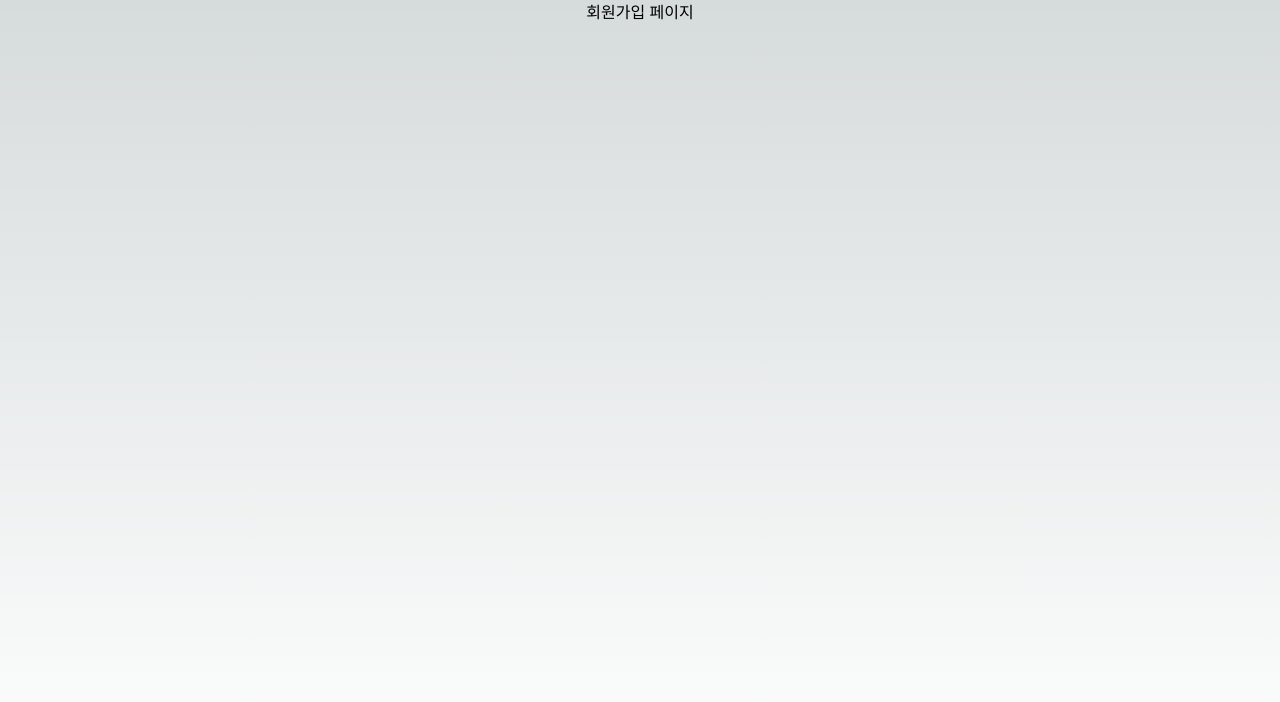
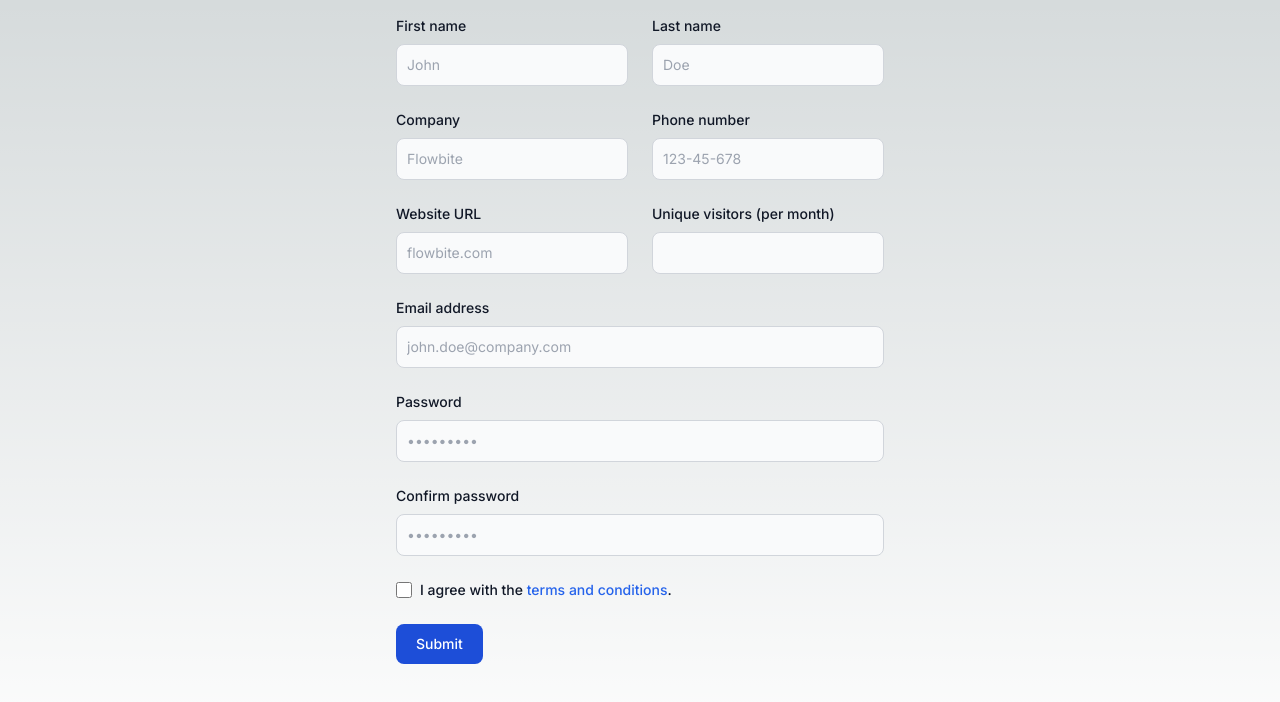
Before and after one commit to reach0908/sprint-site, a Next.js app: page /signup in a window 1280 px wide. Shown: the top 702 px of the page. Built offline with nearby package versions, Linux system fonts and the light colour scheme.

Commit message:
feat(login): 회원가입, 로그인 컴포넌트 개발

```diff
--- a/src/app/layout.tsx
+++ b/src/app/layout.tsx
@@ -16,7 +16,7 @@
 	return (
 		<html lang="en">
 			<body className={inter.className}>
-				<div className="container mx-auto flex h-screen justify-center">
+				<div className="container flex h-screen justify-center p-4">
 					{children}
 				</div>
 			</body>
--- a/src/app/login/page.tsx
+++ b/src/app/login/page.tsx
@@ -3,8 +3,86 @@
 
 export default function Login() {
 	return (
-		<div>
-			<Card>로그인 페이지</Card>
+		<div className="flex w-full items-center justify-center">
+			<div className="w-full max-w-sm rounded-lg border border-gray-200 bg-white p-4 shadow dark:border-gray-700 dark:bg-gray-800">
+				<form className="space-y-6" action="#">
+					<h5 className="text-xl font-medium text-gray-900 dark:text-white">
+						Sign in to our plathtmlForm
+					</h5>
+					<div>
+						<label
+							htmlFor="email"
+							className="mb-2 block text-sm font-medium text-gray-900 dark:text-white"
+						>
+							Your email
+						</label>
+						<input
+							type="email"
+							name="email"
+							id="email"
+							className="block w-full rounded-lg border border-gray-300 bg-gray-50 p-2.5 text-sm text-gray-900 focus:border-blue-500 focus:ring-blue-500 dark:border-gray-500 dark:bg-gray-600 dark:text-white dark:placeholder-gray-400"
+							placeholder="name@company.com"
+							required
+						/>
+					</div>
+					<div>
+						<label
+							htmlFor="password"
+							className="mb-2 block text-sm font-medium text-gray-900 dark:text-white"
+						>
+							Your password
+						</label>
+						<input
+							type="password"
+							name="password"
+							id="password"
+							placeholder="••••••••"
+							className="block w-full rounded-lg border border-gray-300 bg-gray-50 p-2.5 text-sm text-gray-900 focus:border-blue-500 focus:ring-blue-500 dark:border-gray-500 dark:bg-gray-600 dark:text-white dark:placeholder-gray-400"
+							required
+						/>
+					</div>
+					<div className="flex items-start">
+						<div className="flex items-start">
+							<div className="flex h-5 items-center">
+								<input
+									id="remember"
+									type="checkbox"
+									value=""
+									className="focus:ring-3 h-4 w-4 rounded border border-gray-300 bg-gray-50 focus:ring-blue-300 dark:border-gray-600 dark:bg-gray-700 dark:ring-offset-gray-800 dark:focus:ring-blue-600 dark:focus:ring-offset-gray-800"
+									required
+								/>
+							</div>
+							<label
+								htmlFor="remember"
+								className="ml-2 text-sm font-medium text-gray-900 dark:text-gray-300"
+							>
+								Remember me
+							</label>
+						</div>
+						<a
+							href="#"
+							className="ml-auto text-sm text-blue-700 hover:underline dark:text-blue-500"
+						>
+							Lost Password?
+						</a>
+					</div>
+					<button
+						type="submit"
+						className="w-full rounded-lg bg-blue-700 px-5 py-2.5 text-center text-sm font-medium text-white hover:bg-blue-800 focus:outline-none focus:ring-4 focus:ring-blue-300 dark:bg-blue-600 dark:hover:bg-blue-700 dark:focus:ring-blue-800"
+					>
+						Login to your account
+					</button>
+					<div className="text-sm font-medium text-gray-500 dark:text-gray-300">
+						Not registered?{' '}
+						<a
+							href="#"
+							className="text-blue-700 hover:underline dark:text-blue-500"
+						>
+							Create account
+						</a>
+					</div>
+				</form>
+			</div>
 		</div>
 	);
 }
--- a/src/app/signup/page.tsx
+++ b/src/app/signup/page.tsx
@@ -1,5 +1,179 @@
 import Image from 'next/image';
 
 export default function Signup() {
-	return <div>회원가입 페이지</div>;
+	return (
+		<div>
+			<form>
+				<div className="mb-6 grid gap-6 md:grid-cols-2">
+					<div>
+						<label
+							htmlFor="first_name"
+							className="mb-2 block text-sm font-medium text-gray-900 dark:text-white"
+						>
+							First name
+						</label>
+						<input
+							type="text"
+							id="first_name"
+							className="block w-full rounded-lg border border-gray-300 bg-gray-50 p-2.5 text-sm text-gray-900 focus:border-blue-500 focus:ring-blue-500 dark:border-gray-600 dark:bg-gray-700 dark:text-white dark:placeholder-gray-400 dark:focus:border-blue-500 dark:focus:ring-blue-500"
+							placeholder="John"
+							required
+						/>
+					</div>
+					<div>
+						<label
+							htmlFor="last_name"
+							className="mb-2 block text-sm font-medium text-gray-900 dark:text-white"
+						>
+							Last name
+						</label>
+						<input
+							type="text"
+							id="last_name"
+							className="block w-full rounded-lg border border-gray-300 bg-gray-50 p-2.5 text-sm text-gray-900 focus:border-blue-500 focus:ring-blue-500 dark:border-gray-600 dark:bg-gray-700 dark:text-white dark:placeholder-gray-400 dark:focus:border-blue-500 dark:focus:ring-blue-500"
+							placeholder="Doe"
+							required
+						/>
+					</div>
+					<div>
+						<label
+							htmlFor="company"
+							className="mb-2 block text-sm font-medium text-gray-900 dark:text-white"
+						>
+							Company
+						</label>
+						<input
+							type="text"
+							id="company"
+							className="block w-full rounded-lg border border-gray-300 bg-gray-50 p-2.5 text-sm text-gray-900 focus:border-blue-500 focus:ring-blue-500 dark:border-gray-600 dark:bg-gray-700 dark:text-white dark:placeholder-gray-400 dark:focus:border-blue-500 dark:focus:ring-blue-500"
+							placeholder="Flowbite"
+							required
+						/>
+					</div>
+					<div>
+						<label
+							htmlFor="phone"
+							className="mb-2 block text-sm font-medium text-gray-900 dark:text-white"
+						>
+							Phone number
+						</label>
+						<input
+							type="tel"
+							id="phone"
+							className="block w-full rounded-lg border border-gray-300 bg-gray-50 p-2.5 text-sm text-gray-900 focus:border-blue-500 focus:ring-blue-500 dark:border-gray-600 dark:bg-gray-700 dark:text-white dark:placeholder-gray-400 dark:focus:border-blue-500 dark:focus:ring-blue-500"
+							placeholder="123-45-678"
+							pattern="[0-9]{3}-[0-9]{2}-[0-9]{3}"
+							required
+						/>
+					</div>
+					<div>
+						<label
+							htmlFor="website"
+							className="mb-2 block text-sm font-medium text-gray-900 dark:text-white"
+						>
+							Website URL
+						</label>
+						<input
+							type="url"
+							id="website"
+							className="block w-full rounded-lg border border-gray-300 bg-gray-50 p-2.5 text-sm text-gray-900 focus:border-blue-500 focus:ring-blue-500 dark:border-gray-600 dark:bg-gray-700 dark:text-white dark:placeholder-gray-400 dark:focus:border-blue-500 dark:focus:ring-blue-500"
+							placeholder="flowbite.com"
+							required
+						/>
+					</div>
+					<div>
+						<label
+							htmlFor="visitors"
+							className="mb-2 block text-sm font-medium text-gray-900 dark:text-white"
+						>
+							Unique visitors (per
+							month)
+						</label>
+						<input
+							type="number"
+							id="visitors"
+							className="block w-full rounded-lg border border-gray-300 bg-gray-50 p-2.5 text-sm text-gray-900 focus:border-blue-500 focus:ring-blue-500 dark:border-gray-600 dark:bg-gray-700 dark:text-white dark:placeholder-gray-400 dark:focus:border-blue-500 dark:focus:ring-blue-500"
+							placeholder=""
+							required
+						/>
+					</div>
+				</div>
+				<div className="mb-6">
+					<label
+						htmlFor="email"
+						className="mb-2 block text-sm font-medium text-gray-900 dark:text-white"
+					>
+						Email address
+					</label>
+					<input
+						type="email"
+						id="email"
+						className="block w-full rounded-lg border border-gray-300 bg-gray-50 p-2.5 text-sm text-gray-900 focus:border-blue-500 focus:ring-blue-500 dark:border-gray-600 dark:bg-gray-700 dark:text-white dark:placeholder-gray-400 dark:focus:border-blue-500 dark:focus:ring-blue-500"
+						placeholder="john.doe@company.com"
+						required
+					/>
+				</div>
+				<div className="mb-6">
+					<label
+						htmlFor="password"
+						className="mb-2 block text-sm font-medium text-gray-900 dark:text-white"
+					>
+						Password
+					</label>
+					<input
+						type="password"
+						id="password"
+						className="block w-full rounded-lg border border-gray-300 bg-gray-50 p-2.5 text-sm text-gray-900 focus:border-blue-500 focus:ring-blue-500 dark:border-gray-600 dark:bg-gray-700 dark:text-white dark:placeholder-gray-400 dark:focus:border-blue-500 dark:focus:ring-blue-500"
+						placeholder="•••••••••"
+						required
+					/>
+				</div>
+				<div className="mb-6">
+					<label
+						htmlFor="confirm_password"
+						className="mb-2 block text-sm font-medium text-gray-900 dark:text-white"
+					>
+						Confirm password
+					</label>
+					<input
+						type="password"
+						id="confirm_password"
+						className="block w-full rounded-lg border border-gray-300 bg-gray-50 p-2.5 text-sm text-gray-900 focus:border-blue-500 focus:ring-blue-500 dark:border-gray-600 dark:bg-gray-700 dark:text-white dark:placeholder-gray-400 dark:focus:border-blue-500 dark:focus:ring-blue-500"
+						placeholder="•••••••••"
+						required
+					/>
+				</div>
+				<div className="mb-6 flex items-start">
+					<div className="flex h-5 items-center">
+						<input
+							id="remember"
+							type="checkbox"
+							value=""
+							className="focus:ring-3 h-4 w-4 rounded border border-gray-300 bg-gray-50 focus:ring-blue-300 dark:border-gray-600 dark:bg-gray-700 dark:ring-offset-gray-800 dark:focus:ring-blue-600"
+							required
+						/>
+					</div>
+					<label
+						htmlFor="remember"
+						className="ml-2 text-sm font-medium text-gray-900 dark:text-gray-300"
+					>
+						I agree with the{' '}
+						<a
+							href="#"
+							className="text-blue-600 hover:underline dark:text-blue-500"
+						>
+							terms and conditions
+						</a>
+						.
+					</label>
+				</div>
+				<button
+					type="submit"
+					className="w-full rounded-lg bg-blue-700 px-5 py-2.5 text-center text-sm font-medium text-white hover:bg-blue-800 focus:outline-none focus:ring-4 focus:ring-blue-300 dark:bg-blue-600 dark:hover:bg-blue-700 dark:focus:ring-blue-800 sm:w-auto"
+				>
+					Submit
+				</button>
+			</form>
+		</div>
+	);
 }
```
